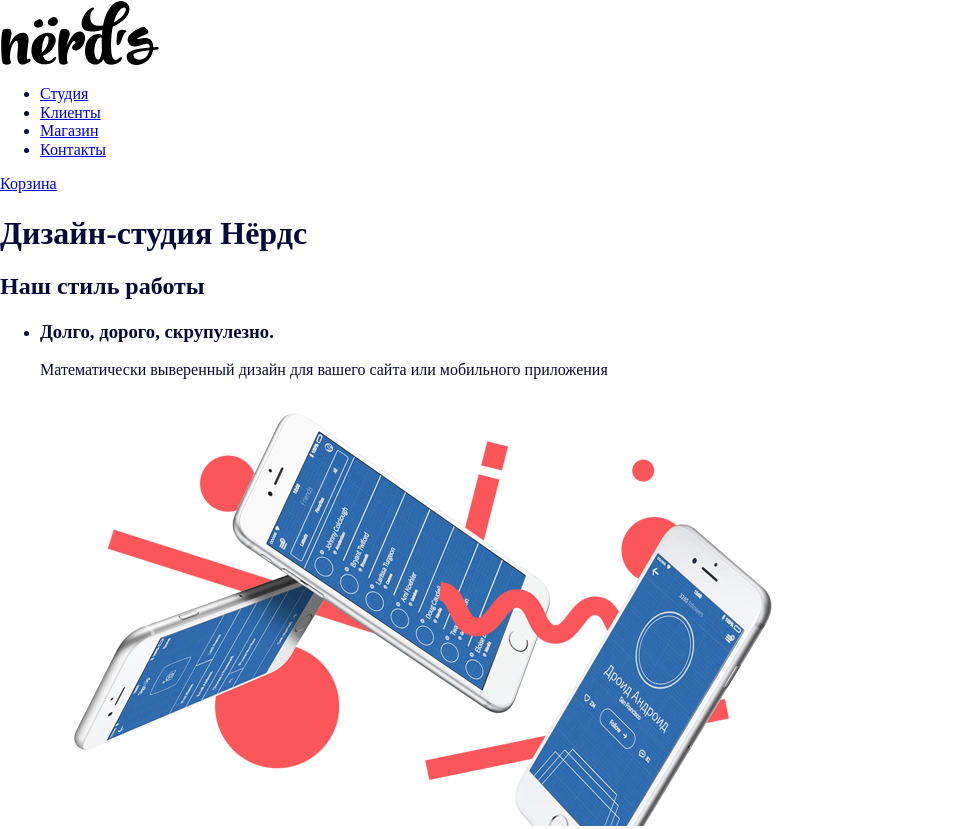
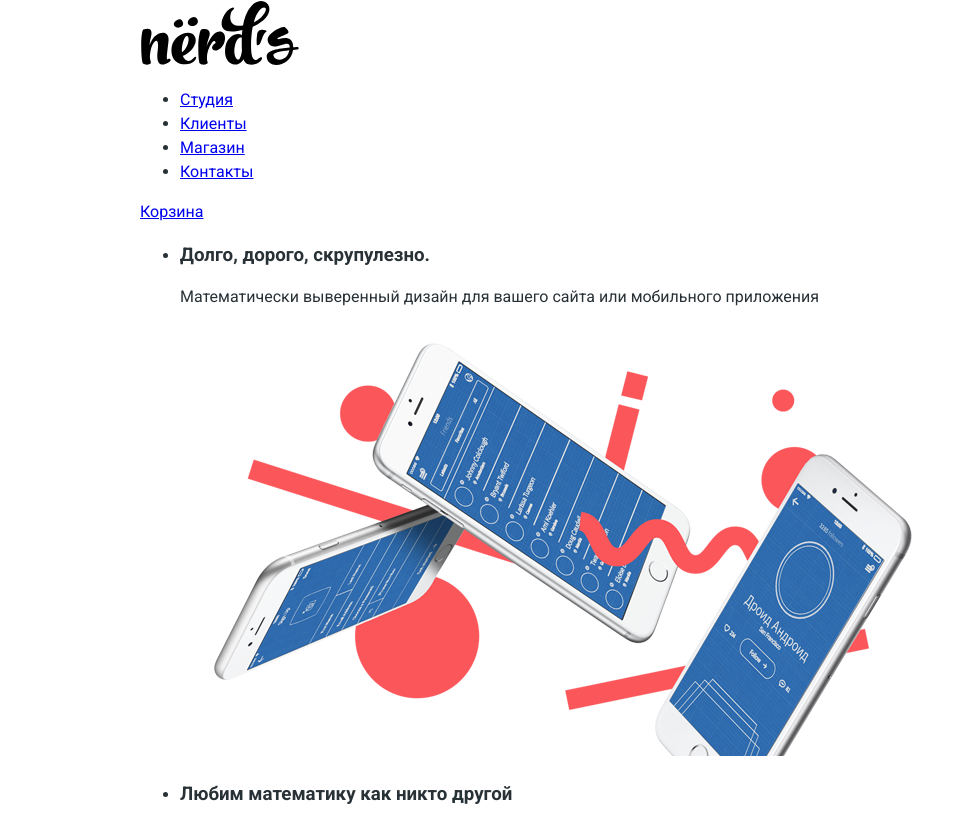
Before and after one commit to mbanakova/1351465-nerds-28, a website: page index.html in a window 1280 px wide. Shown: the top 829 px of the page, without its empty margins (0-975 px from the left). Drawn offline with Linux system fonts and the light colour scheme.

Commit message:
базовые стили

```diff
--- a/gulpfile.js
+++ b/gulpfile.js
@@ -4,7 +4,7 @@ var sass = require('gulp-sass');
 
 function css_style(done) {
 
-    gulp.src('./scss/normalize.scss')
+    gulp.src('./scss/style.scss')
     .pipe(sass({
         errorLogToConsole: true,
         outputStyle: 'compressed'
--- a/index.html
+++ b/index.html
@@ -2,6 +2,7 @@
 <html lang="ru">
   <head>
     <meta charset="utf-8">
+    <link href="https://fonts.googleapis.com/css2?family=Roboto:wght@400;500;700&display=swap" rel="stylesheet">
     <link rel="stylesheet" href="css/normalize.min.css">
     <link rel="stylesheet" href="css/style.min.css">
     <title>HTML Academy: Нёрдс</title>
@@ -12,31 +13,31 @@
     <header class="header">
       <div class="container">
 
-        <div class="logo">
-          <a class="logo__link" href="#">
-            <img class="logo__img" width="160" height="65" src="img/logo.svg" alt="Логотип">
+        <div class="header__logo">
+          <a class="header__logo-link" href="#">
+            <img class="header__logo-img" width="160" height="65" src="img/logo.svg" alt="Логотип">
           </a>
         </div>
 
-        <nav class="navigation">
-          <ul class="navigation__list">
-            <li class="navigation__item">
-              <a class="navigation__link" href="#">Студия</a>
+        <nav class="header__navigation">
+          <ul class="header__navigation-list">
+            <li class="header__navigation-item">
+              <a class="header__navigation-link" href="#">Студия</a>
             </li>
-            <li class="navigation__item">
-              <a class="navigation__link" href="#">Клиенты</a>
+            <li class="header__navigation-item">
+              <a class="header__navigation-link" href="#">Клиенты</a>
             </li>
-            <li class="navigation__item">
-              <a class="navigation__link" href="#">Магазин</a>
+            <li class="header__navigation-item">
+              <a class="header__navigation-link" href="#">Магазин</a>
             </li>
-            <li class="navigation__item">
-              <a class="navigation__link" href="#">Контакты</a>
+            <li class="header__navigation-item">
+              <a class="header__navigation-link" href="#">Контакты</a>
             </li>
           </ul>
         </nav>
 
-        <div class="cart">
-          <a class="cart__link" href="#">Корзина</a>
+        <div class="header__cart">
+          <a class="header__cart-link" href="#">Корзина</a>
         </div>
 
       </div>
@@ -44,11 +45,11 @@
 
     <!-- Основное -->
     <main class="main">
-      <h1 class="main__title">Дизайн-студия Нёрдс</h1>
+      <h1 class="main__title visually-hidden">Дизайн-студия Нёрдс</h1>
 
       <!-- Слайдер -->
       <section class="slider">
-        <h2 class="slider__title">Наш стиль работы</h2>
+        <h2 class="slider__title visually-hidden">Наш стиль работы</h2>
         <div class="container">
 
           <ul class="slider__content slider-list">
@@ -100,7 +101,7 @@
 
       <!-- Преимущества -->
       <section class="features">
-        <h2 class="features__title">Что мы умеем:</h2>
+        <h2 class="features__title visually-hidden">Что мы умеем:</h2>
         <div class="container">
 
           <ul class="features__list">
@@ -192,7 +193,7 @@
 
       <!-- Клиенты -->
       <section class="clients">
-        <h2 class="clients__title">Наши клиенты:</h2>
+        <h2 class="clients__title visually-hidden">Наши клиенты:</h2>
 
         <div class="container">
           <ul class="clients__list">
@@ -229,7 +230,7 @@
     <!-- Футер -->
     <footer class="footer">
       <section class="contacts">
-        <h2 class="contacts__title">Как с нами связаться:</h2>
+        <h2 class="contacts__title visually-hidden">Как с нами связаться:</h2>
         <img class="map" src="img/map.png" width="1440" height="416" alt="Наш офис на карте">
         <div class="pointer">
           <img class="pointer__img" width="231" height="190" src="img/pointer.svg" alt="Указатель на карте">
--- a/scss/style.scss
+++ b/scss/style.scss
@@ -10,6 +10,10 @@ $wet-grey: #444444;
 $red: #fb565a;
 $navy: #283136;
 
+$text: 16px;
+$line: 24px;
+$weight: 400;
+
 
 // Миксины:
 
@@ -20,17 +24,46 @@ $navy: #283136;
 }
 
 @mixin a() {
+    display: block;
     text-decoration: none;
     color: inherit;
     text-transform: uppercase;
 }
 
+@mixin field-reset() {
+    margin: 0;
+    padding: 0;
+}
+
+@mixin font() {
+    font-family: "Roboto", "Arial", sans-serif;
+    font-size: $text;
+    line-height: $line;
+    font-weight: $weight;
+}
+
 // Страница
 
 body {
+    @include field-reset();
+    @include font();
+    min-width: 1440px;
     color: $navy;
+}
 
-    h1 {
-        font-weight: 700;
-    }
+.container {
+    width: 1160px;
+    margin: 0 auto;
+    padding: 0 20px;
 }
+
+.visually-hidden {
+    position: absolute;
+    clip: rect(1px 1px 1px 1px); /* IE6, IE7 */
+    clip: rect(1px, 1px, 1px, 1px);
+    padding: 0;
+    border: 0;
+    height: 1px;
+    width: 1px;
+    overflow: hidden;
+}
```
Also changed, not shown: css/style.min.css.
